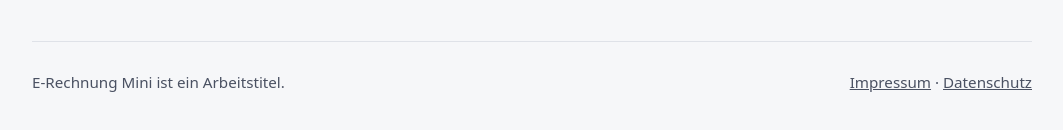
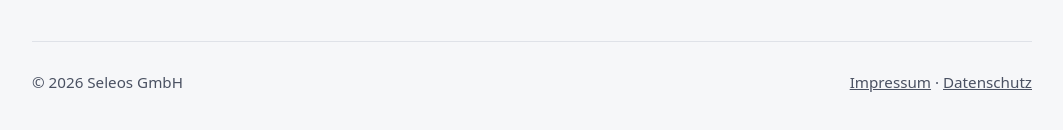
Before and after one commit to Seleos/e-rechnung-mini, a plain HTML site: page site/index.html in a window 1280 px wide. Shown: the part 3570-3700 px from the top of the page, without its empty margins (108-1171 px from the left). Drawn offline with Linux system fonts and the light colour scheme.

Commit message:
docs(site): remove the working title note

```diff
--- a/site/index.html
+++ b/site/index.html
@@ -221,7 +221,7 @@
   </main>
 
   <footer>
-    <span>E-Rechnung Mini ist ein Arbeitstitel.</span>
+    <span>© 2026 Seleos GmbH</span>
     <span><a href="https://www.seleos.de/impressum.html">Impressum</a> · <a href="https://www.seleos.de/datenschutz.html">Datenschutz</a></span>
   </footer>
 
```
Also changed, not shown: 1 other file.
